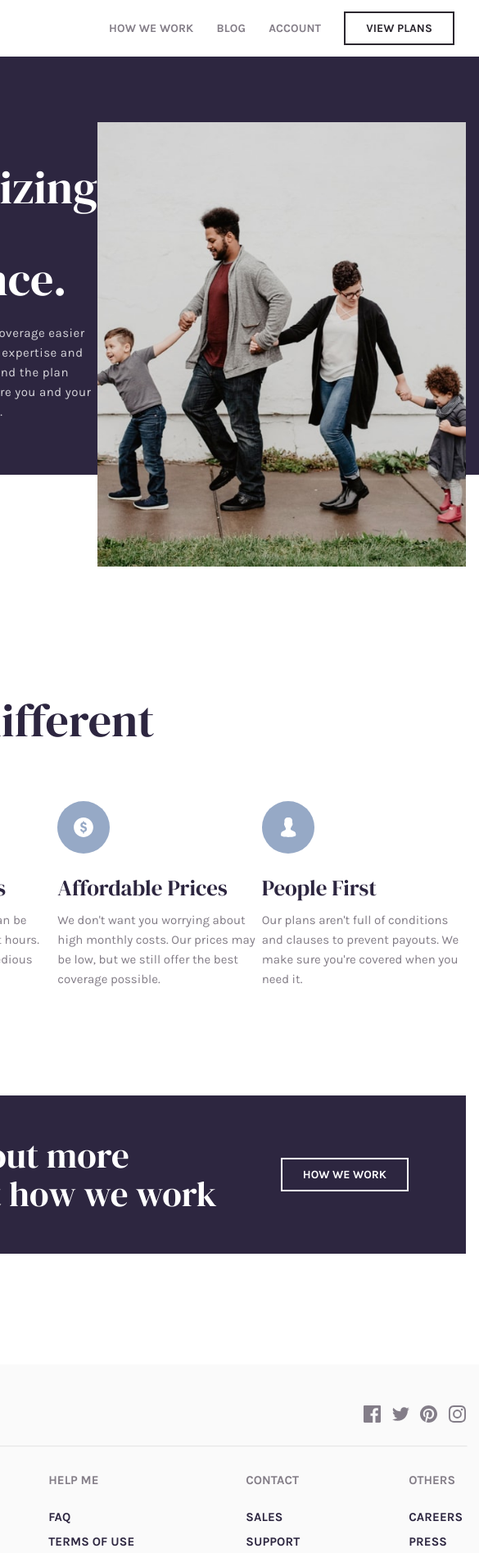
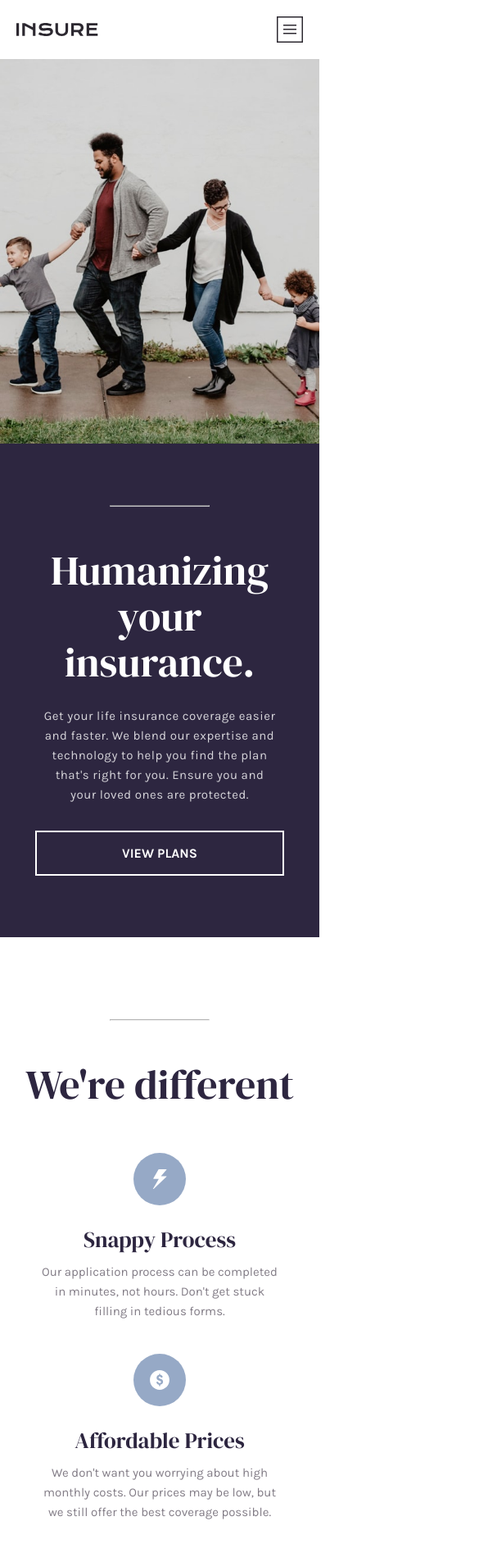
Before and after one commit to VasuBeachoo/insure-landing-page, a React (Create React App) app: page / in a window 390 px wide. Shown: the top 1894 px of the page at 82% size, 585 px wide, since content can reach past the window. Built offline with nearby package versions, Linux system fonts and the light colour scheme.

Commit message:
Make landing page layout responsive

```diff
--- a/src/App.js
+++ b/src/App.js
@@ -1,15 +1,41 @@
+import { useState } from "react";
 import "./css/style.css";
 import introDesktop from "./assets/image-intro-desktop.jpg";
 import iconSnappy from "./assets/icon-snappy-process.svg";
 import iconAffordable from "./assets/icon-affordable-prices.svg";
 import iconPeople from "./assets/icon-people-first.svg";
 import Header from "./components/Header";
+import Link from "./components/Link";
 import Button from "./components/Button";
 import Feature from "./components/Feature";
 import CtaBlock from "./components/CtaBlock";
 import Footer from "./components/Footer";
 
 const App = () => {
+  const [menu, setMenu] = useState(false);
+
+  const TEXT_TYPE = "text";
+  const BTN_TYPE = "button";
+
+  const navLinks = [
+    {
+      type: TEXT_TYPE,
+      label: "HOW WE WORK",
+    },
+    {
+      type: TEXT_TYPE,
+      label: "BLOG",
+    },
+    {
+      type: TEXT_TYPE,
+      label: "ACCOUNT",
+    },
+    {
+      type: BTN_TYPE,
+      label: "VIEW PLANS",
+    },
+  ];
+
   const features = [
     {
       iconSrc: iconSnappy,
@@ -34,11 +60,31 @@ const App = () => {
     },
   ];
 
+  function renderLinks(links, block) {
+    return links.map((link) => {
+      const type = link.type;
+      if (type === TEXT_TYPE) {
+        return <Link block={block} linkText={link.label} />;
+      } else if (type === BTN_TYPE) {
+        return <Button block={block} btnText={link.label} />;
+      } else {
+        return <div></div>;
+      }
+    });
+  }
+
   return (
     <div className="page-container">
       <div className="page">
-        <Header />
+        <Header
+          navLinks={renderLinks(navLinks, "header")}
+          menu={menu}
+          setMenu={setMenu}
+        />
         <section className="intro">
+          {menu && (
+            <div className="intro__menu">{renderLinks(navLinks, "intro")}</div>
+          )}
           <div className="intro__container">
             <hr className="intro__hr" />
             <h1 className="intro__heading">Humanizing your insurance.</h1>
--- a/src/components/Header.jsx
+++ b/src/components/Header.jsx
@@ -1,20 +1,37 @@
 import logo from "../assets/logo.svg";
-import Link from "./Link";
-import Button from "./Button";
+import menuOpen from "../assets/icon-hamburger.svg";
+import menuClose from "../assets/icon-close.svg";
 
-const Header = () => {
+const Header = ({ navLinks, menu, setMenu }) => {
   const block = "header";
-  const navLinks = ["HOW WE WORK", "BLOG", "ACCOUNT"];
+
+  function renderMenuIcon() {
+    if (menu) {
+      return (
+        <img
+          src={menuClose}
+          alt="menu-close"
+          className={`${block}__menu-close`}
+          onClick={() => setMenu(false)}
+        />
+      );
+    } else {
+      return (
+        <img
+          src={menuOpen}
+          alt="menu-open"
+          className={`${block}__menu-open`}
+          onClick={() => setMenu(true)}
+        />
+      );
+    }
+  }
 
   return (
     <header className={`${block}`}>
       <img src={logo} alt="logo" className={`${block}__logo`} />
-      <div className={`${block}__links`}>
-        {navLinks.map((linkText) => (
-          <Link block={block} linkText={linkText} />
-        ))}
-        <Button block={block} btnText="VIEW PLANS" />
-      </div>
+      <div className={`${block}__links`}>{navLinks}</div>
+      {renderMenuIcon()}
     </header>
   );
 };
--- a/src/css/style.css
+++ b/src/css/style.css
@@ -34,6 +34,7 @@ body {
   -webkit-box-align: center;
       -ms-flex-align: center;
           align-items: center;
+  width: 100%;
 }
 
 .header {
@@ -59,6 +60,12 @@ body {
      -moz-user-select: none;
       -ms-user-select: none;
           user-select: none;
+}
+
+@media (max-width: 1140px) {
+  .header {
+    padding: 14px 0 14px;
+  }
 }
 
 .header h1,
@@ -93,12 +100,13 @@ body {
   -webkit-box-direction: normal;
       -ms-flex-direction: row;
           flex-direction: row;
-  -ms-flex-pack: distribute;
-      justify-content: space-around;
+  -webkit-box-pack: justify;
+      -ms-flex-pack: justify;
+          justify-content: space-between;
   -webkit-box-align: center;
       -ms-flex-align: center;
           align-items: center;
-  width: 450px;
+  width: 410px;
 }
 
 .header__link {
@@ -139,6 +147,40 @@ body {
   cursor: pointer;
 }
 
+@media (max-width: 1140px) {
+  .header__btn {
+    width: 100%;
+    font-size: 16px;
+    padding: 16px 5px;
+  }
+}
+
+.header__menu-open {
+  display: none;
+}
+
+@media (max-width: 1140px) {
+  .header__menu-open {
+    display: block;
+  }
+  .header__menu-open:hover {
+    cursor: pointer;
+  }
+}
+
+.header__menu-close {
+  display: none;
+}
+
+@media (max-width: 1140px) {
+  .header__menu-close {
+    display: block;
+  }
+  .header__menu-close:hover {
+    cursor: pointer;
+  }
+}
+
 .intro {
   display: -webkit-box;
   display: -ms-flexbox;
@@ -162,6 +204,12 @@ body {
   height: 510px;
 }
 
+@media (max-width: 1140px) {
+  .intro {
+    padding: 80px 0 0;
+  }
+}
+
 .intro__paragraph {
   opacity: 0.8;
 }
@@ -175,6 +223,45 @@ body {
 .intro button:hover {
   background-color: white;
   color: #2d2640;
+}
+
+.intro__menu {
+  display: -webkit-box;
+  display: -ms-flexbox;
+  display: flex;
+  -webkit-box-orient: vertical;
+  -webkit-box-direction: normal;
+      -ms-flex-direction: column;
+          flex-direction: column;
+  -ms-flex-pack: distribute;
+      justify-content: space-around;
+  -webkit-box-align: center;
+      -ms-flex-align: center;
+          align-items: center;
+  width: 70%;
+  min-height: 270px;
+  padding: 40px 0;
+  -webkit-box-ordinal-group: 2;
+      -ms-flex-order: 1;
+          order: 1;
+}
+
+.intro__link {
+  font-family: "Karla", sans-serif;
+  font-size: 17px;
+  font-weight: 700;
+  letter-spacing: 0.1px;
+  margin: 0;
+  -webkit-transition: 0.2s;
+  transition: 0.2s;
+}
+
+.intro__link:hover {
+  cursor: pointer;
+}
+
+.intro__link:hover {
+  opacity: 0.7;
 }
 
 .intro__container {
@@ -198,6 +285,12 @@ body {
   opacity: 0.75;
   margin: 0 auto 50px 0;
   background-color: white;
+}
+
+@media (max-width: 1140px) {
+  .intro__hr {
+    margin-right: 0;
+  }
 }
 
 .intro__heading {
@@ -238,9 +331,18 @@ body {
   cursor: pointer;
 }
 
+@media (max-width: 1140px) {
+  .intro__btn {
+    width: 100%;
+    font-size: 16px;
+    padding: 16px 5px;
+  }
+}
+
 .intro__img {
   width: 450px;
   z-index: 1;
+  margin: 0 0 0 20px;
 }
 
 .features {
@@ -260,8 +362,14 @@ body {
   -webkit-box-sizing: border-box;
           box-sizing: border-box;
   width: 100%;
-  padding: 220px 150px 130px;
+  padding: 220px 150px 120px;
   background-color: white;
+}
+
+@media (max-width: 1140px) {
+  .features {
+    padding: 220px 0 120px;
+  }
 }
 
 .features h1,
@@ -289,6 +397,12 @@ body {
   opacity: 0.75;
   margin: 0 auto 50px 0;
   background-color: #2b272f;
+}
+
+@media (max-width: 1140px) {
+  .features__hr {
+    margin-right: 0;
+  }
 }
 
 .features__section-heading {
@@ -331,6 +445,7 @@ body {
   -webkit-box-align: start;
       -ms-flex-align: start;
           align-items: flex-start;
+  margin: 0 20px;
 }
 
 .features__icon {
@@ -374,6 +489,12 @@ body {
   width: 100%;
   padding: 0 150px 135px;
   background-color: white;
+}
+
+@media (max-width: 1140px) {
+  .cta {
+    padding: 0 0 135px;
+  }
 }
 
 .cta__container {
@@ -443,6 +564,14 @@ body {
   cursor: pointer;
 }
 
+@media (max-width: 1140px) {
+  .cta__btn {
+    width: 100%;
+    font-size: 16px;
+    padding: 16px 5px;
+  }
+}
+
 .footer {
   display: -webkit-box;
   display: -ms-flexbox;
@@ -466,6 +595,12 @@ body {
       -ms-user-select: none;
           user-select: none;
   background-color: #fafafa;
+}
+
+@media (max-width: 1140px) {
+  .footer {
+    padding: 30px 0 15px;
+  }
 }
 
 .footer__container {
@@ -569,4 +704,137 @@ body {
 .footer__link:hover {
   text-decoration: underline;
 }
+
+@media (max-width: 1140px) {
+  .header {
+    padding: 20px;
+  }
+  .header__logo {
+    width: 100px;
+  }
+  .header__links {
+    display: none;
+  }
+  .intro {
+    display: -webkit-box;
+    display: -ms-flexbox;
+    display: flex;
+    -webkit-box-orient: vertical;
+    -webkit-box-direction: reverse;
+        -ms-flex-direction: column-reverse;
+            flex-direction: column-reverse;
+    -webkit-box-pack: start;
+        -ms-flex-pack: start;
+            justify-content: flex-start;
+    -webkit-box-align: center;
+        -ms-flex-align: center;
+            align-items: center;
+    height: auto;
+    padding: 0;
+  }
+  .intro__img {
+    width: 100%;
+    max-height: 700px;
+    margin: 0;
+  }
+  .intro__container {
+    -webkit-box-align: center;
+        -ms-flex-align: center;
+            align-items: center;
+    text-align: center;
+    padding: 75px 50px;
+  }
+  .intro__heading {
+    font-size: 50px;
+  }
+  .intro__paragraph {
+    max-width: 500px;
+  }
+  .features {
+    -webkit-box-align: center;
+        -ms-flex-align: center;
+            align-items: center;
+    padding: 100px 0 75px 0;
+  }
+  .features__section-heading {
+    font-size: 50px;
+    margin-bottom: 55px;
+  }
+  .features__container {
+    display: -webkit-box;
+    display: -ms-flexbox;
+    display: flex;
+    -webkit-box-orient: vertical;
+    -webkit-box-direction: normal;
+        -ms-flex-direction: column;
+            flex-direction: column;
+    -webkit-box-pack: start;
+        -ms-flex-pack: start;
+            justify-content: flex-start;
+    -webkit-box-align: center;
+        -ms-flex-align: center;
+            align-items: center;
+  }
+  .features__feature {
+    -webkit-box-align: center;
+        -ms-flex-align: center;
+            align-items: center;
+    text-align: center;
+    margin: 0 0 40px 0;
+  }
+  .cta__container {
+    display: -webkit-box;
+    display: -ms-flexbox;
+    display: flex;
+    -webkit-box-orient: vertical;
+    -webkit-box-direction: normal;
+        -ms-flex-direction: column;
+            flex-direction: column;
+    -webkit-box-pack: start;
+        -ms-flex-pack: start;
+            justify-content: flex-start;
+    -webkit-box-align: center;
+        -ms-flex-align: center;
+            align-items: center;
+    width: 90%;
+    text-align: center;
+  }
+  .cta__heading {
+    margin: 0 0 30px 0;
+  }
+  .footer {
+    padding: 35px 0 0 0;
+  }
+  .footer__container {
+    display: -webkit-box;
+    display: -ms-flexbox;
+    display: flex;
+    -webkit-box-orient: vertical;
+    -webkit-box-direction: normal;
+        -ms-flex-direction: column;
+            flex-direction: column;
+    -webkit-box-pack: start;
+        -ms-flex-pack: start;
+            justify-content: flex-start;
+    -webkit-box-align: center;
+        -ms-flex-align: center;
+            align-items: center;
+  }
+  .footer__logo {
+    margin: 0 0 22px 0;
+  }
+  .footer__hr {
+    width: 85%;
+    margin: 20px 0;
+  }
+  .footer__column {
+    -webkit-box-align: center;
+        -ms-flex-align: center;
+            align-items: center;
+    margin: 0 0 25px 0;
+  }
+  .footer__heading {
+    margin-bottom: 10px;
+  }
+}
 /*# sourceMappingURL=style.css.map */
--- a/src/css/style.scss
+++ b/src/css/style.scss
@@ -18,6 +18,8 @@ $colors: (
 $heading-font: "DM Serif Display", serif;
 $body-font: "Karla", sans-serif;
 
+$mobile-width: 1140px;
+
 ///////////////////////////////////////
 // MIXINS /////////////////////////////
 
@@ -32,12 +34,20 @@ $body-font: "Karla", sans-serif;
   box-sizing: border-box;
   width: 100%;
   padding: $padding-top 150px $padding-bottom;
+
+  @include mobile() {
+    padding: $padding-top 0 $padding-bottom;
+  }
 }
 
 @mixin hr() {
   width: 120px;
   opacity: 0.75;
   margin: 0 auto 50px 0;
+
+  @include mobile() {
+    margin-right: 0;
+  }
 }
 
 @mixin heading($font-size: 36px) {
@@ -81,6 +91,24 @@ $body-font: "Karla", sans-serif;
 
   &:hover {
     cursor: pointer;
+  }
+
+  @include mobile() {
+    width: 100%;
+    font-size: 16px;
+    padding: 16px 5px;
+  }
+}
+
+@mixin menu-icon() {
+  display: none;
+
+  @include mobile() {
+    display: block;
+
+    &:hover {
+      cursor: pointer;
+    }
   }
 }
 
@@ -138,6 +166,12 @@ $body-font: "Karla", sans-serif;
   }
 }
 
+@mixin mobile() {
+  @media (max-width: $mobile-width) {
+    @content;
+  }
+}
+
 ///////////////////////////////////////
 // FUNCTIONS //////////////////////////
 
@@ -159,6 +193,7 @@ body {
 
 .page {
   @include flex(column, flex-start, center);
+  width: 100%;
 }
 
 .header {
@@ -172,8 +207,8 @@ body {
   }
 
   &__links {
-    @include flex(row, space-around, center);
-    width: 450px;
+    @include flex(row, space-between, center);
+    width: 410px;
   }
 
   &__link {
@@ -187,6 +222,14 @@ body {
   &__btn {
     @include btn();
   }
+
+  &__menu-open {
+    @include menu-icon();
+  }
+
+  &__menu-close {
+    @include menu-icon();
+  }
 }
 
 .intro {
@@ -194,6 +237,22 @@ body {
   @include section(80px, 0);
   @include violet-bg();
   height: 510px;
+
+  &__menu {
+    @include flex(column, space-around, center);
+    width: 70%;
+    min-height: 270px;
+    padding: 40px 0;
+    order: 1;
+  }
+
+  &__link {
+    @include link(17px);
+
+    &:hover {
+      opacity: 0.7;
+    }
+  }
 
   &__container {
     @include flex(column, flex-start, flex-start);
@@ -222,12 +281,13 @@ body {
   &__img {
     width: 450px;
     z-index: 1;
+    margin: 0 0 0 20px;
   }
 }
 
 .features {
   @include flex(column, flex-start, flex-start);
-  @include section(220px, 130px);
+  @include section(220px, 120px);
   @include white-bg();
 
   &__hr {
@@ -247,6 +307,7 @@ body {
 
   &__feature {
     @include flex(column, flex-start, flex-start);
+    margin: 0 20px;
   }
 
   &__icon {
@@ -340,3 +401,101 @@ body {
     }
   }
 }
+
+@include mobile() {
+  .header {
+    padding: 20px;
+
+    &__logo {
+      width: 100px;
+    }
+
+    &__links {
+      display: none;
+    }
+  }
+
+  .intro {
+    @include flex(column-reverse, flex-start, center);
+    height: auto;
+    padding: 0;
+
+    &__img {
+      width: 100%;
+      max-height: 700px;
+      margin: 0;
+    }
+
+    &__container {
+      align-items: center;
+      text-align: center;
+      padding: 75px 50px;
+    }
+
+    &__heading {
+      font-size: 50px;
+    }
+
+    &__paragraph {
+      max-width: 500px;
+    }
+  }
+
+  .features {
+    align-items: center;
+    padding: 100px 0 75px 0;
+
+    &__section-heading {
+      font-size: 50px;
+      margin-bottom: 55px;
+    }
+
+    &__container {
+      @include flex(column, flex-start, center);
+    }
+
+    &__feature {
+      align-items: center;
+      text-align: center;
+      margin: 0 0 40px 0;
+    }
+  }
+
+  .cta {
+    &__container {
+      @include flex(column, flex-start, center);
+      width: 90%;
+      text-align: center;
+    }
+
+    &__heading {
+      margin: 0 0 30px 0;
+    }
+  }
+
+  .footer {
+    padding: 35px 0 0 0;
+
+    &__container {
+      @include flex(column, flex-start, center);
+    }
+
+    &__logo {
+      margin: 0 0 22px 0;
+    }
+
+    &__hr {
+      width: 85%;
+      margin: 20px 0;
+    }
+
+    &__column {
+      align-items: center;
+      margin: 0 0 25px 0;
+    }
+
+    &__heading {
+      margin-bottom: 10px;
+    }
+  }
+}
```
